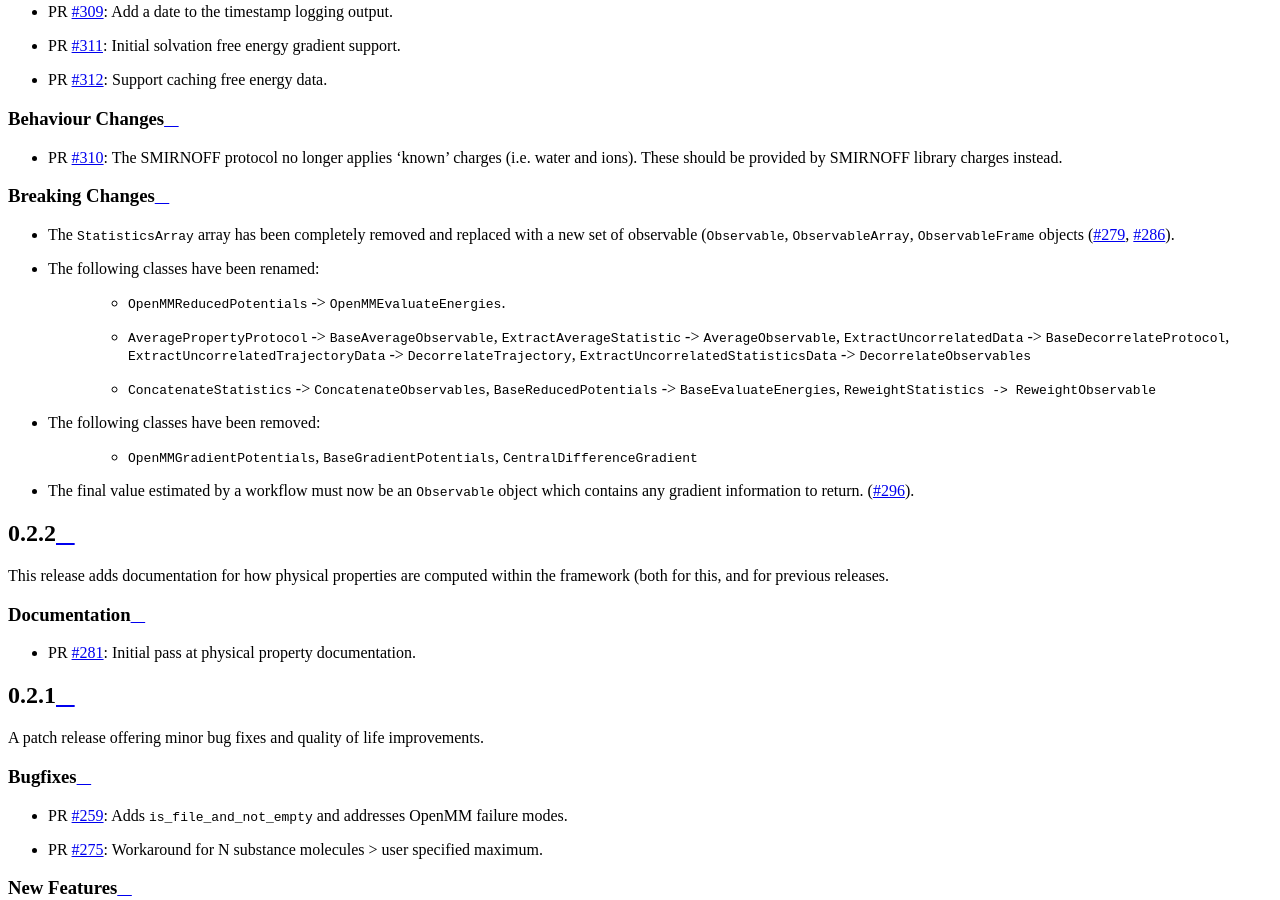
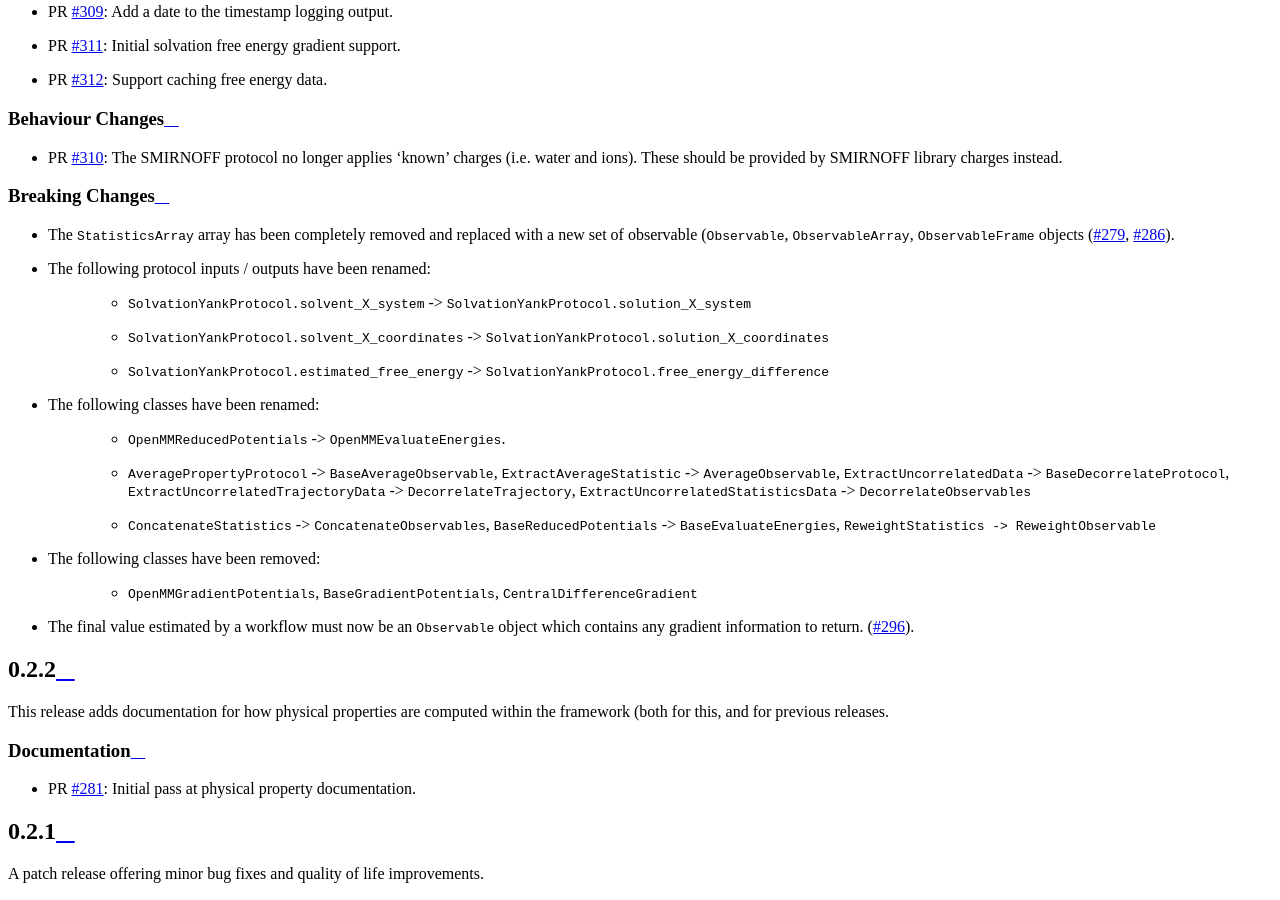
Before and after one commit to openforcefield/openff-evaluator, a Sphinx documentation site: the page built from docs/releasehistory.rst, in a window 1280 px wide and 900 px high, scrolled down 2855 px. Built offline with Sphinx 7.4.7 and the Read the Docs theme 2.0.0, drawn with Linux system fonts in a browser that asks for light colours.

Commit message:
Adds breaking changes missed in #311 to release notes.

```diff
--- a/docs/releasehistory.rst
+++ b/docs/releasehistory.rst
@@ -48,6 +48,12 @@ Breaking Changes
 """"""""""""""""
 
 * The ``StatisticsArray`` array has been completely removed and replaced with a new set of observable (``Observable``, ``ObservableArray``, ``ObservableFrame`` objects (`#279 <https://github.com/openforcefield/openff-evaluator/pull/279>`_, `#286 <https://github.com/openforcefield/openff-evaluator/pull/279>`_).
+
+* The following protocol inputs / outputs have been renamed:
+
+    - ``SolvationYankProtocol.solvent_X_system`` -> ``SolvationYankProtocol.solution_X_system``
+    - ``SolvationYankProtocol.solvent_X_coordinates`` -> ``SolvationYankProtocol.solution_X_coordinates``
+    - ``SolvationYankProtocol.estimated_free_energy`` -> ``SolvationYankProtocol.free_energy_difference``
 
 * The following classes have been renamed:
 
```
